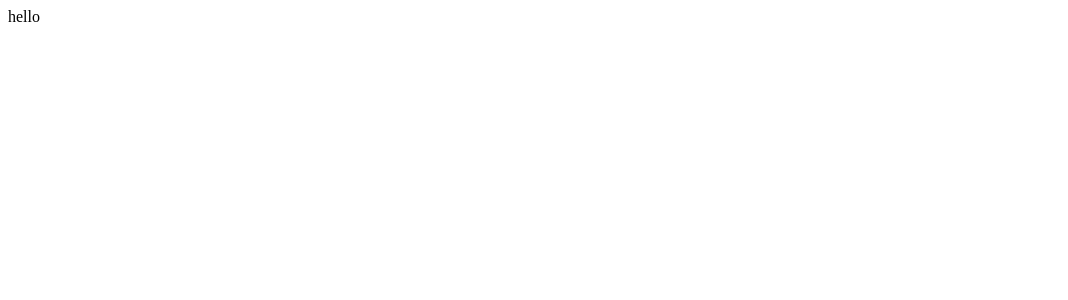
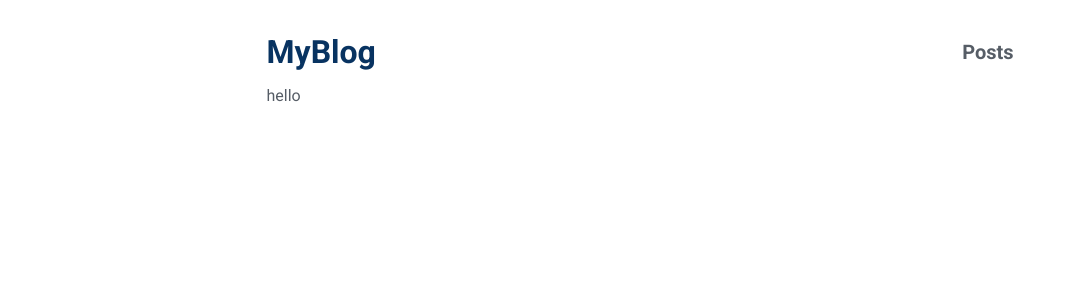
Before and after one commit to piskarev06/my-blog, a React (Create React App) app: page / in a window 1280 px wide. Shown: the top 300 px of the page, without its empty margins (0-1068 px from the left). Built offline with nearby package versions, Linux system fonts and the light colour scheme.

Commit message:
button and header components

```diff
--- a/package.json
+++ b/package.json
@@ -14,6 +14,7 @@
     "react": "^18.2.0",
     "react-dom": "^18.2.0",
     "react-router": "^6.3.0",
+    "react-router-dom": "^6.3.0",
     "react-scripts": "5.0.1",
     "styled-components": "^5.3.5",
     "typescript": "^4.7.4",
@@ -66,6 +67,7 @@
     "@storybook/preset-create-react-app": "^4.1.2",
     "@storybook/react": "^6.5.9",
     "@storybook/testing-library": "^0.0.13",
+    "@types/styled-components": "^5.1.25",
     "babel-plugin-named-exports-order": "^0.0.2",
     "prop-types": "^15.8.1",
     "webpack": "^5.73.0"
--- a/src/App.tsx
+++ b/src/App.tsx
@@ -1,5 +1,19 @@
 import React, { FC } from 'react'
+import { ThemeProvider } from 'styled-components'
+import { BrowserRouter } from 'react-router-dom'
+
+import { GlobalStyles } from './styles/global'
+import { baseTheme } from './styles/themes/baseTheme/baseTheme'
+import { Header } from './components/Header/Header'
 
 export const App: FC = () => {
-	return <div>hello</div>
+	return (
+		<BrowserRouter>
+			<ThemeProvider theme={baseTheme}>
+				<Header />
+				<div className="container">hello</div>
+				<GlobalStyles />
+			</ThemeProvider>
+		</BrowserRouter>
+	)
 }
--- /dev/null
+++ b/src/components/Button/Button.types.ts
@@ -0,0 +1 @@
+export type ButtonVariant = 'primary' | 'big'
--- /dev/null
+++ b/src/components/Header/Header.styled.ts
@@ -0,0 +1,29 @@
+import styled from 'styled-components'
+
+import { baseTheme } from '../../styles/themes/baseTheme/baseTheme'
+
+export const HeaderStyled = styled.header`
+	padding: 25px 0;
+`
+
+export const HeaderInner = styled.div`
+	display: flex;
+	justify-content: space-between;
+	align-items: center;
+`
+
+export const HeaderLogo = styled.div`
+	font-weight: 700;
+	font-size: 32px;
+	line-height: 38px;
+
+	color: ${baseTheme.colors.black};
+`
+
+export const HeaderLink = styled.div`
+	font-weight: 600;
+	font-size: 20px;
+	line-height: 0px;
+
+	color: ${baseTheme.colors.gray};
+`
--- a/src/components/Header/Header.tsx
+++ b/src/components/Header/Header.tsx
@@ -1,5 +1,21 @@
 import React, { FC } from 'react'
+import { Link } from 'react-router-dom'
+
+import { HeaderStyled, HeaderInner, HeaderLogo, HeaderLink } from './Header.styled'
 
 export const Header: FC = () => {
-	return <div>Header</div>
+	return (
+		<HeaderStyled>
+			<div className="container">
+				<HeaderInner>
+					<HeaderLogo>
+						<Link to="/">MyBlog</Link>
+					</HeaderLogo>
+					<HeaderLink>
+						<Link to="/">Posts</Link>
+					</HeaderLink>
+				</HeaderInner>
+			</div>
+		</HeaderStyled>
+	)
 }
--- /dev/null
+++ b/src/styles/global.ts
@@ -0,0 +1,44 @@
+import { createGlobalStyle } from 'styled-components'
+
+import { baseTheme } from './themes/baseTheme/baseTheme'
+
+export const GlobalStyles = createGlobalStyle`
+html {
+    font-size: 16x;
+    line-height: 0;
+  }
+
+  body {
+    font-family: 'Roboto', sans-serif;
+    font-weight: 400;
+    color: ${baseTheme.colors.gray};
+
+    background: #fff;
+
+    &._lock {
+      overflow: hidden;
+    }
+  }
+
+  *,
+  *:before,
+  *:after {
+    box-sizing: border-box;
+  }
+
+  a {
+    text-decoration: none;
+    color: inherit;
+  }
+
+  img {
+    max-width: 100%;
+  }
+  .container {
+    max-width: ${baseTheme.sizes.container};
+    margin: 0 auto;
+    padding: 0 15px;
+
+  }
+
+`
--- /dev/null
+++ b/src/styles/themes/baseTheme/baseTheme.ts
@@ -0,0 +1,16 @@
+import type { ITheme } from './baseTheme.types'
+
+export const baseTheme: ITheme = {
+	colors: {
+		accent: '#1684FB',
+		black: '#083361',
+		bg: '#F8F9FA',
+
+		gray: '#565D66',
+		lightGray: '#818C99',
+	},
+
+	sizes: {
+		container: '777px',
+	},
+}
--- /dev/null
+++ b/src/styles/themes/baseTheme/baseTheme.types.ts
@@ -0,0 +1,14 @@
+export interface ITheme {
+	colors: {
+		accent: string
+		bg: string
+
+		black: string
+		gray: string
+		lightGray: string
+	}
+
+	sizes: {
+		container: string
+	}
+}
```
Also changed, not shown: src/components/Button/Button.styled.ts (added, +25 -0 lines), src/components/Button/Button.tsx (added, +13 -0 lines), 1 other file (tests, documents, lock files or other folders).
